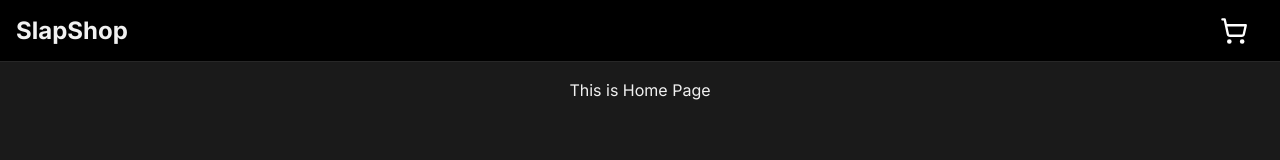
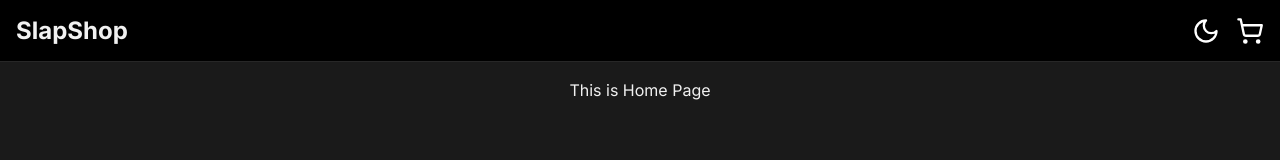
Before and after one commit to ebejmo/react-ca, a React (Vite) app: page / in a window 1280 px wide. Shown: the top 160 px of the page. Built offline with nearby package versions, Linux system fonts and the light colour scheme.

Commit message:
Fix: Adds theme button and clean up structure

```diff
--- a/src/components/Layout/Header/TopBar.jsx
+++ b/src/components/Layout/Header/TopBar.jsx
@@ -1,6 +1,7 @@
 import { Link } from 'react-router-dom';
-import CartIcon from '../CartIcon/CartIcon';
+import CartIcon from '../Icons/CartIcon/CartIcon';
 import styles from './TopBar.module.scss';
+import ThemeToggleIcon from '../Icons/ThemeToggleIcon/ThemeToggleIcon';
 
 function TopBar() {
   return (
@@ -8,9 +9,10 @@ function TopBar() {
       <Link to="/" className={styles.logo}>
         SlapShop
       </Link>
+
       <div className={styles.actions}>
+        <ThemeToggleIcon />
         <CartIcon cartCount={0} />
-        {/* theme toggler */}
       </div>
     </div>
   );
--- a/src/components/Layout/CartIcon/CartIcon.jsx
+++ b/src/components/Layout/Icons/CartIcon/CartIcon.jsx
@@ -1,18 +1,15 @@
 import { LuShoppingCart } from 'react-icons/lu';
 import { useNavigate } from 'react-router-dom';
+import IconButton from '../IconButton/IconButton';
 import styles from './CartIcon.module.scss';
 
 export default function CartIcon({ cartCount = 0 }) {
   const navigate = useNavigate();
+
   return (
-    <button
-      type="button"
-      className={styles.cartButton}
-      onClick={() => navigate('/cart')}
-      aria-label="View cart"
-    >
+    <IconButton onClick={() => navigate('/cart')} ariaLabel="View cart">
       <LuShoppingCart className={styles.icon} />
       {cartCount > 0 && <span className={styles.badge}>{cartCount}</span>}
-    </button>
+    </IconButton>
   );
 }
--- /dev/null
+++ b/src/components/Layout/Icons/IconButton/IconButton.jsx
@@ -0,0 +1,14 @@
+import styles from './IconButton.module.scss';
+
+export default function IconButton({ children, onClick, ariaLabel }) {
+  return (
+    <button
+      type="button"
+      onClick={onClick}
+      className={styles.iconButton}
+      aria-label={ariaLabel}
+    >
+      {children}
+    </button>
+  );
+}
--- /dev/null
+++ b/src/components/Layout/Icons/IconButton/IconButton.module.scss
@@ -0,0 +1,16 @@
+.iconButton {
+  background: none;
+  border: none;
+  color: var(--color-white);
+  position: relative;
+  display: flex;
+  align-items: center;
+  justify-content: center;
+  cursor: pointer;
+  padding: 0;
+}
+
+.icon {
+  height: 28px;
+  width: 28px;
+}
--- /dev/null
+++ b/src/components/Layout/Icons/ThemeToggleIcon/ThemeToggleIcon.jsx
@@ -0,0 +1,15 @@
+import { LuMoon } from 'react-icons/lu';
+import IconButton from '../IconButton/IconButton';
+import styles from '../IconButton/IconButton.module.scss';
+
+export default function ThemeToggleIcon() {
+  const handleThemeToggle = () => {
+    console.log('Theme toggle clicked');
+  };
+
+  return (
+    <IconButton onClick={handleThemeToggle} ariaLabel="Toggle theme">
+      <LuMoon className={styles.icon} />
+    </IconButton>
+  );
+}
```
Also changed, not shown: src/components/Layout/Icons/CartIcon/CartIcon.module.scss (renamed from src/components/Layout/CartIcon/CartIcon.module.scss).
